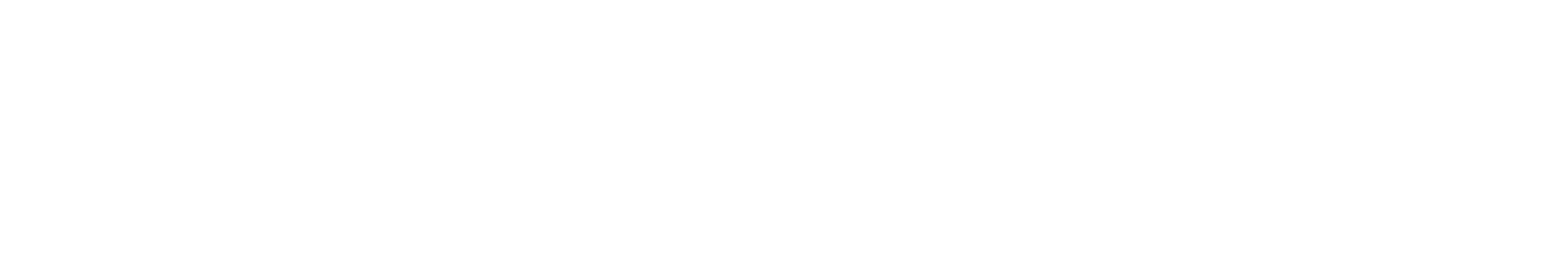
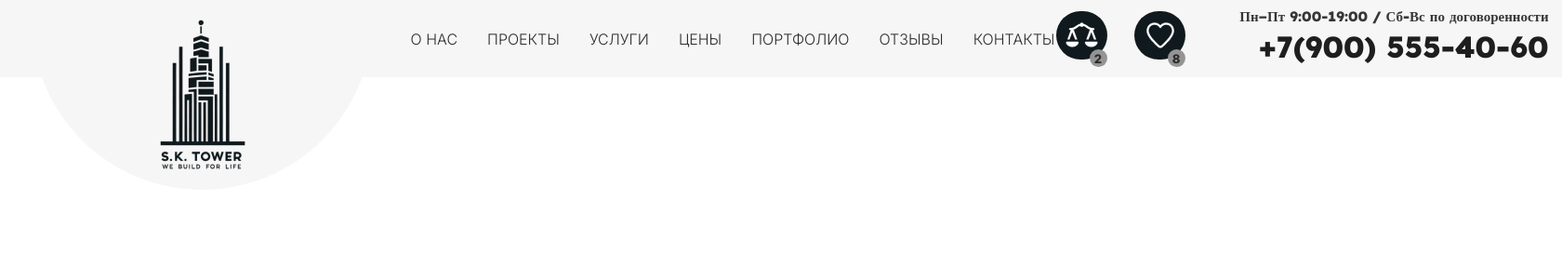
Before and after one commit to ilgar31/SKTower, a Django app: page / in a window 1680 px wide. Before the commit the part shown is empty. Shown: the top 300 px of the page at 93% size. Run offline with Django 5.2, Linux system fonts and the light colour scheme; some web fonts are replaced.

Commit message:
added header

```diff
--- /dev/null
+++ b/main/static/main/css/global.css
@@ -0,0 +1,151 @@
+body {
+  margin: 0;
+  line-height: normal;
+}
+
+:root {
+  /* fonts */
+  --font-inter: Inter;
+  --font-heebo: Heebo;
+  --font-lexend: Lexend;
+  --font-josefin-slab: "Josefin Slab";
+
+  /* font sizes */
+  --font-size-3xl-5: 1.406rem;
+  --font-size-lg: 1.125rem;
+  --font-size-45xl: 4rem;
+  --font-size-19xl: 2.375rem;
+  --font-size-32xl: 3.188rem;
+  --font-size-5xl: 1.5rem;
+  --font-size-xl: 1.25rem;
+  --font-size-base: 1rem;
+  --font-size-lgi: 1.188rem;
+  --font-size-13xl: 2rem;
+  --font-size-7xl: 1.625rem;
+  --font-size-21xl: 2.5rem;
+  --font-size-5xl-5: 1.531rem;
+  --font-size-smi-2: 0.763rem;
+  --font-size-9xl: 1.75rem;
+  --font-size-3xl: 1.375rem;
+  --font-size-xs-5: 0.719rem;
+  --font-size-2xl: 1.313rem;
+  --font-size-15xl: 2.125rem;
+  --font-size-8xl: 1.688rem;
+  --font-size-10xl: 1.813rem;
+  --font-size-4xl: 1.438rem;
+  --font-size-61xl: 5rem;
+  --font-size-17xl: 2.25rem;
+  --font-size-mini: 0.938rem;
+  --font-size-smi: 0.813rem;
+
+  /* Colors */
+  --color-whitesmoke-100: #f6f6f6;
+  --color-whitesmoke-200: #ebebeb;
+  --color-gray-100: #949494;
+  --color-gray-200: #2c2c2c;
+  --color-gray-300: #2a2a2a;
+  --color-gray-400: #181818;
+  --color-gray-500: #101a1e;
+  --color-gray-600: rgba(0, 0, 0, 0.6);
+  --color-gray-700: rgba(0, 0, 0, 0.27);
+  --color-gray-800: rgba(255, 255, 255, 0.25);
+  --color-black: #000;
+  --color-darkslategray-100: #424d52;
+  --color-darkslategray-200: #414141;
+  --color-darkslategray-300: #3f4041;
+  --color-darkslategray-400: #343243;
+  --color-gainsboro-100: #e4e4e4;
+  --color-gainsboro-200: #d9d9d9;
+  --color-gainsboro-300: rgba(217, 217, 217, 0.4);
+  --color-white: #fff;
+  --color-darkgray: #a0a0a0;
+  --color-silver-100: #c0c0c0;
+  --color-silver-200: #bbb;
+  --color-dimgray: #545454;
+
+  /* Gaps */
+  --gap-lgi: 1.187rem;
+  --gap-19xl: 2.375rem;
+  --gap-56xl: 4.687rem;
+  --gap-18xl: 2.312rem;
+  --gap-20xl: 2.437rem;
+  --gap-2xl: 1.312rem;
+  --gap-xl: 1.25rem;
+  --gap-115xl: 8.375rem;
+  --gap-14xl: 2.062rem;
+  --gap-48xl: 4.187rem;
+  --gap-3xl: 1.375rem;
+  --gap-25xl: 2.75rem;
+  --gap-46xl: 4.062rem;
+  --gap-13xl: 2rem;
+  --gap-base: 1rem;
+  --gap-94xl: 7.062rem;
+  --gap-9xl: 1.75rem;
+  --gap-37xl: 3.5rem;
+  --gap-93xl: 7rem;
+  --gap-lg: 1.125rem;
+  --gap-17xl: 2.25rem;
+  --gap-26xl: 2.812rem;
+  --gap-4xs: 0.562rem;
+  --gap-8xs: 0.312rem;
+  --gap-xs: 0.75rem;
+  --gap-24xl: 2.687rem;
+  --gap-5xl: 1.5rem;
+  --gap-21xl: 2.5rem;
+  --gap-7xl: 1.625rem;
+  --gap-5xs: 0.5rem;
+
+  /* Paddings */
+  --padding-6xs: 0.437rem;
+  --padding-5xl: 1.5rem;
+  --padding-xl: 1.25rem;
+  --padding-58xl: 4.812rem;
+  --padding-19xl: 2.375rem;
+  --padding-11xs: 0.125rem;
+  --padding-3xl: 1.375rem;
+  --padding-7xl: 1.625rem;
+  --padding-6xl: 1.562rem;
+  --padding-10xl: 1.812rem;
+  --padding-4xs: 0.562rem;
+  --padding-2xl: 1.312rem;
+  --padding-15xl: 2.125rem;
+  --padding-13xl: 2rem;
+  --padding-17xl: 2.25rem;
+  --padding-23xl: 2.625rem;
+  --padding-4xl: 1.437rem;
+  --padding-9xs: 0.25rem;
+  --padding-26xl: 2.812rem;
+  --padding-3xs: 0.625rem;
+  --padding-49xl: 4.25rem;
+  --padding-smi: 0.812rem;
+  --padding-14xl: 2.062rem;
+  --padding-33xl: 3.25rem;
+  --padding-xs: 0.75rem;
+  --padding-18xl: 2.312rem;
+  --padding-21xl: 2.5rem;
+  --padding-27xl: 2.875rem;
+  --padding-30xl: 3.062rem;
+  --padding-20xl: 2.437rem;
+  --padding-29xl: 3rem;
+  --padding-sm: 0.875rem;
+  --padding-9xs-5: 0.218rem;
+  --padding-8xs: 0.312rem;
+  --padding-231xl: 15.625rem;
+  --padding-11xl: 1.875rem;
+  --padding-47xl: 4.125rem;
+  --padding-9xl: 1.75rem;
+  --padding-82xl: 6.312rem;
+  --padding-12xl: 1.937rem;
+  --padding-53xl: 4.5rem;
+  --padding-lgi: 1.187rem;
+
+  /* Border radiuses */
+  --br-xl: 20px;
+  --br-8xs: 5px;
+  --br-3xs: 10px;
+  --br-8xs-4: 4.4px;
+  --br-521xl: 540px;
+  --br-25xl: 44px;
+  --br-54xl: 73px;
+  --br-56xl: 75px;
+}
--- a/main/static/main/css/header.css
+++ b/main/static/main/css/header.css
@@ -0,0 +1,262 @@
+.rectangle-div,
+.scales-icon6 {
+  position: relative;
+  display: none;
+}
+
+.rectangle-div {
+  height: 7.375rem;
+  width: 120rem;
+  background-color: var(--color-whitesmoke-100);
+  max-width: 100%;
+}
+.div10,
+.div9 {
+  position: relative;
+  font-weight: 300;
+  z-index: 3;
+}
+.div9 {
+  display: inline-block;
+  white-space: nowrap;
+}
+
+.div10,
+.div11,
+.div12 {
+  display: inline-block;
+}
+.div11 {
+  position: relative;
+  font-weight: 300;
+  z-index: 3;
+}
+.div9,
+.div10,
+.div11,
+.div12,
+.div13,
+.div14,
+.div15 {
+  position: relative;
+  font-weight: 300;
+  z-index: 3;
+  color: var(--color-gray-200);
+  text-decoration: none;
+}
+.div14,
+.div15 {
+  display: inline-block;
+}
+.frame-wrapper,
+.parent {
+  margin: 0;
+  display: flex;
+  align-items: flex-start;
+  justify-content: space-between;
+  gap: 2rem;
+  text-align: left;
+  font-size: 1rem;
+  text-color: var(--color-gray-200);
+  font-family: var(--font-inter);
+}
+.frame-wrapper {
+  flex: 1;
+  flex-direction: column;
+  justify-content: flex-end;
+  box-sizing: border-box;
+  max-width: 100%;
+}
+.frame-child1 {
+  position: absolute;
+  top: 0;
+  left: 0;
+  border-radius: var(--br-56xl);
+  background-color: var(--color-gray-500);
+  width: 100%;
+  height: 100%;
+  display: none;
+}
+.scales-icon7 {
+  position: absolute;
+  top: 0.563rem;
+  left: 0.625rem;
+  width: 2.188rem;
+  height: 2.125rem;
+  object-fit: contain;
+  z-index: 4;
+}
+.rectangle-group {
+  cursor: pointer;
+  border: 0;
+  padding: 0;
+  background-color: var(--color-gray-500);
+  position: absolute;
+  top: 0;
+  left: 0;
+  border-radius: var(--br-56xl);
+  width: 3.438rem;
+  height: 3.25rem;
+  z-index: 3;
+}
+.ellipse-div {
+  position: absolute;
+  top: 0;
+  left: 0;
+  border-radius: 50%;
+  background-color: var(--color-gray-100);
+  width: 100%;
+  height: 100%;
+  z-index: 5;
+}
+.div16 {
+  position: absolute;
+  top: 0.125rem;
+  left: 0.3rem;
+  font-weight: 800;
+  display: inline-block;
+  width: 0.563rem;
+  height: 1rem;
+  min-width: 0.563rem;
+  z-index: 6;
+}
+.ellipse-parent {
+  position: absolute;
+  top: 2.563rem;
+  left: 2.25rem;
+  width: 1.188rem;
+  height: 1.188rem;
+}
+.frame-parents{  margin-right: 50px;    display: flex;
+    column-gap: 20px;}
+.frame-parent {
+  height: 3.75rem;
+  width: 4rem;
+  position: relative;
+}
+.frame-child2,
+.frame-child3 {
+  position: absolute;
+  top: 0;
+  left: 0;
+  width: 100%;
+  height: 100%;
+}
+.frame-child2 {
+  border-radius: 50%;
+  background-color: var(--color-gray-100);
+  z-index: 5;
+}
+.frame-child3 {
+  border-radius: var(--br-54xl);
+  background-color: var(--color-gray-500);
+  display: none;
+}
+.favorite-icon8 {
+  position: absolute;
+  top: 0.563rem;
+  left: 0.688rem;
+  width: 2.125rem;
+  height: 2.125rem;
+  object-fit: contain;
+  z-index: 4;
+}
+.rectangle-container {
+  height: 3.25rem;
+  width: 3.438rem;
+  position: absolute;
+  margin: 0 !important;
+  top: -2.687rem;
+  left: -2.562rem;
+  border-radius: var(--br-54xl);
+  background-color: var(--color-gray-500);
+  z-index: 3;
+}
+.div17 {
+  position: relative;
+  font-weight: 800;
+  display: inline-block;
+  min-width: 1rem;
+  z-index: 6;
+}
+.frame-group {
+  position: absolute;
+  top: 0.125rem;
+  left: 0.188rem;
+  display: flex;
+  flex-direction: row;
+  align-items: flex-start;
+  justify-content: flex-start;
+}
+.ellipse-group {
+  height: 1.188rem;
+  width: 1.188rem;
+  position: relative;
+}
+.b{
+    color: #1e1e1e;
+    text-decoration: none;
+}
+.b,
+.div18 {
+  position: relative;
+  white-space: nowrap;
+  z-index: 3;
+  font-family: var(--font-lexend);
+  font-weight: bold;
+}
+.group,
+.wrapper {
+  display: flex;
+  align-items: flex-end;
+  justify-content: flex-start;
+}
+.wrapper {
+  flex-direction: row;
+  padding: 0 0 0 1.687rem;
+  font-size: 2rem;
+  color: #1e1e1e;
+}
+.group {
+  align-self: stretch;
+  flex-direction: column;
+  gap: 0.2rem;
+}
+.frame-container,
+.rectangle-parent {
+  display: flex;
+  box-sizing: border-box;
+  max-width: 100%;
+}
+.frame-container {
+  width: 20.625rem;
+  flex-direction: column;
+  align-items: flex-start;
+  justify-content: flex-end;
+  padding: 0 0 var(--padding-8xs);
+  font-size: var(--font-size-mini);
+  color: #363636;
+  font-family: var(--font-lexend);
+}
+.rectangle-parent {
+  align-self: stretch;
+  background-color: var(--color-whitesmoke-100);
+  flex-direction: row;
+  align-items: center;
+  justify-content: flex-start;
+  padding: 0.5rem 3rem 0.5rem 27.5rem;
+  gap: 0.1rem;
+  top: 0;
+  z-index: 99;
+  position: sticky;
+  text-align: left;
+  font-size: var(--font-size-smi);
+  color: var(--color-gray-300);
+  font-family: var(--font-inter);
+}
+
+.item_img {
+    position: absolute;
+    top: 10%;
+    left: 2%;
+}
--- a/main/templates/main/header.html
+++ b/main/templates/main/header.html
@@ -1,10 +1,85 @@
-<!DOCTYPE html>
+{% load static %}
+<!doctype html>
 <html lang="en">
 <head>
     <meta charset="UTF-8">
-    <title>Title</title>
+    <meta name="viewport"
+          content="width=device-width, user-scalable=no, initial-scale=1.0, maximum-scale=1.0, minimum-scale=1.0">
+    <meta http-equiv="X-UA-Compatible" content="ie=edge">
+    <link rel="preconnect" href="https://rsms.me/">
+    <link rel="stylesheet" href="https://rsms.me/inter/inter.css">
+    <link
+      rel="stylesheet"
+      href="https://fonts.googleapis.com/css2?family=Inter:wght@300;800&display=swap"
+    />
+    <link
+      rel="stylesheet"
+      href="https://fonts.googleapis.com/css2?family=Heebo:wght@500;800&display=swap"
+    />
+    <link
+      rel="stylesheet"
+      href="https://fonts.googleapis.com/css2?family=Lexend:wght@400;800&display=swap"
+    />
+    <link
+      rel="stylesheet"
+      href="https://fonts.googleapis.com/css2?family=Josefin Slab:wght@700&display=swap"
+    />
+    <link rel="stylesheet" type="text/css" href="{% static 'main/css/header.css' %}">
+    <link rel="stylesheet" type="text/css" href="{% static 'main/css/global.css' %}">
+    {% block link %}{% endblock %}
+    <script src="https://code.jquery.com/jquery-3.5.1.min.js"></script>
+    {% block script %}{% endblock %}
+    <title>{% block title %}{% endblock %}</title>
 </head>
 <body>
-
+    <header class="rectangle-parent">
+    <div class="rectangle-div"></div>
+    <div class="vector-parent">
+        <img src="{% static 'main/png/header/logo.png' %}" class="item_img" draggable="false">
+    </div>
+    <nav class="frame-wrapper">
+      <nav class="parent">
+        <a class="div9" href="/">О НАС</a>
+        <a class="div10" href="/">ПРОЕКТЫ</a>
+        <a class="div11" href="/">УСЛУГИ</a>
+        <a class="div12" href="/">ЦЕНЫ</a>
+        <a class="div13" href="/">ПОРТФОЛИО</a>
+        <a class="div14" href="/">ОТЗЫВЫ</a>
+        <a class="div15" href="/">КОНТАКТЫ</a>
+      </nav>
+    </nav>
+    <div class="frame-parents">
+        <div class="frame-parent">
+      <a class="rectangle-group">
+        <div class="frame-child1"></div>
+            <img src="{% static 'main/png/header/compare.png' %}" class="scales-icon7" draggable="false">      </a>
+      <div class="ellipse-parent">
+        <div class="ellipse-div"></div>
+        <div class="div16">2</div>
+      </div>
+    </div>
+    <div class="frame-parent">
+      <a class="rectangle-group">
+        <div class="frame-child1"></div>
+            <img src="{% static 'main/png/header/like.png' %}" class="favorite-icon8" draggable="false">      </a>
+      <div class="ellipse-parent">
+        <div class="ellipse-div"></div>
+        <div class="div16">8</div>
+      </div>
+    </div>
+    </div>
+    <div class="frame-container">
+      <div class="group">
+        <div class="div18">Пн–Пт 9:00-19:00 / Сб-Вс по договоренности</div>
+        <div class="wrapper">
+          <a class="b" href="/">+7(900) 555-40-60</a>
+        </div>
+      </div>
+    </div>
+    </header>
+    <div class="content" id="content">
+        {% block content %}
+        {% endblock %}
+    </div>
 </body>
 </html>
--- a/main/templates/main/home.html
+++ b/main/templates/main/home.html
@@ -1,10 +1,11 @@
-<!DOCTYPE html>
-<html lang="en">
-<head>
-    <meta charset="UTF-8">
-    <title>Title</title>
-</head>
-<body>
+{% extends 'main/header.html' %}
+{% load static %}
 
-</body>
-</html>
+
+{% block link %}
+<link rel="stylesheet" type="text/css" href="{% static 'main/css/home.css' %}">
+{% endblock %}
+
+{% block title %}
+Главная
+{% endblock %}
```
Also changed, not shown: main/static/main/png/header/compare.png (added), main/static/main/png/header/like.png (added), main/static/main/png/header/logo.png (added).
